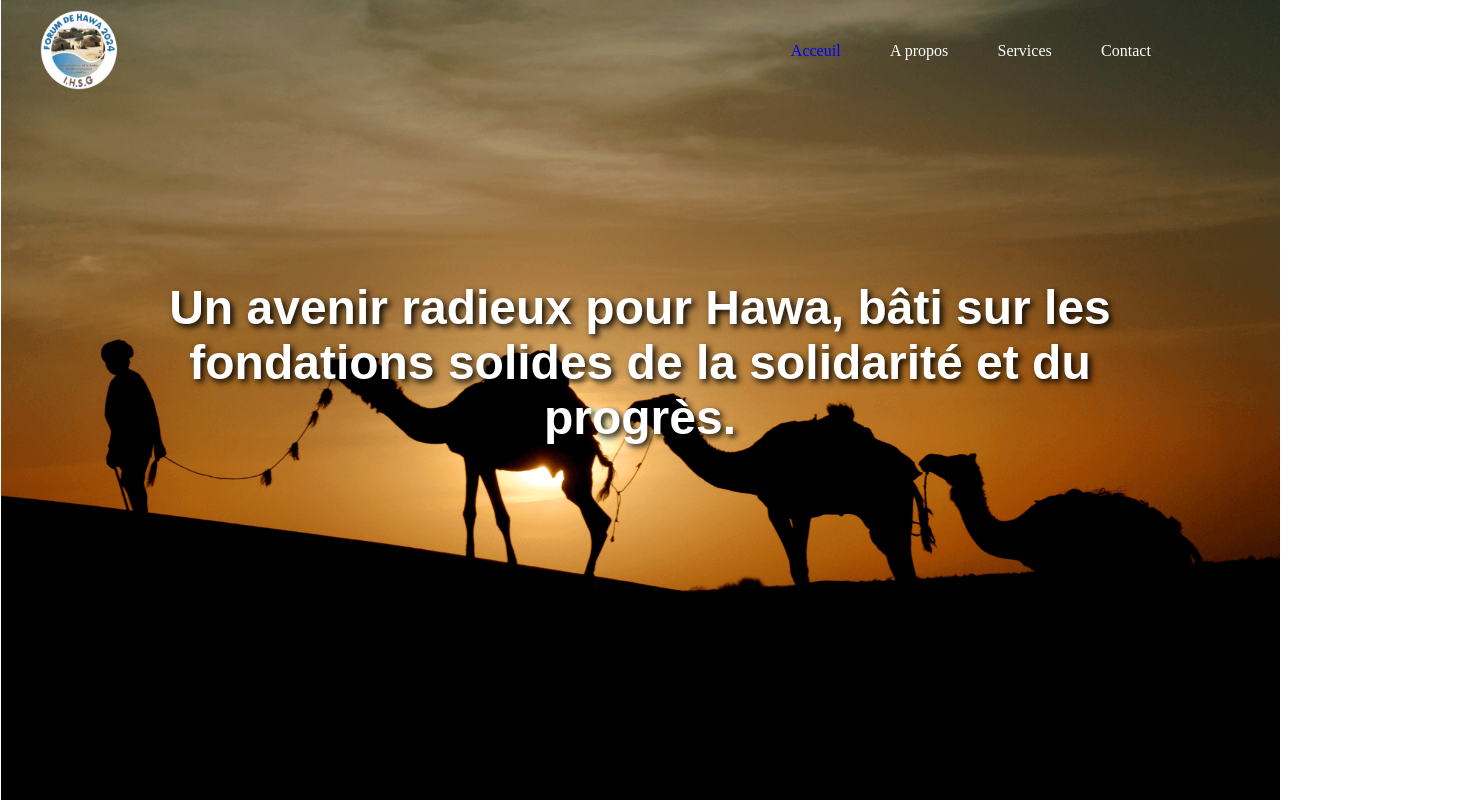
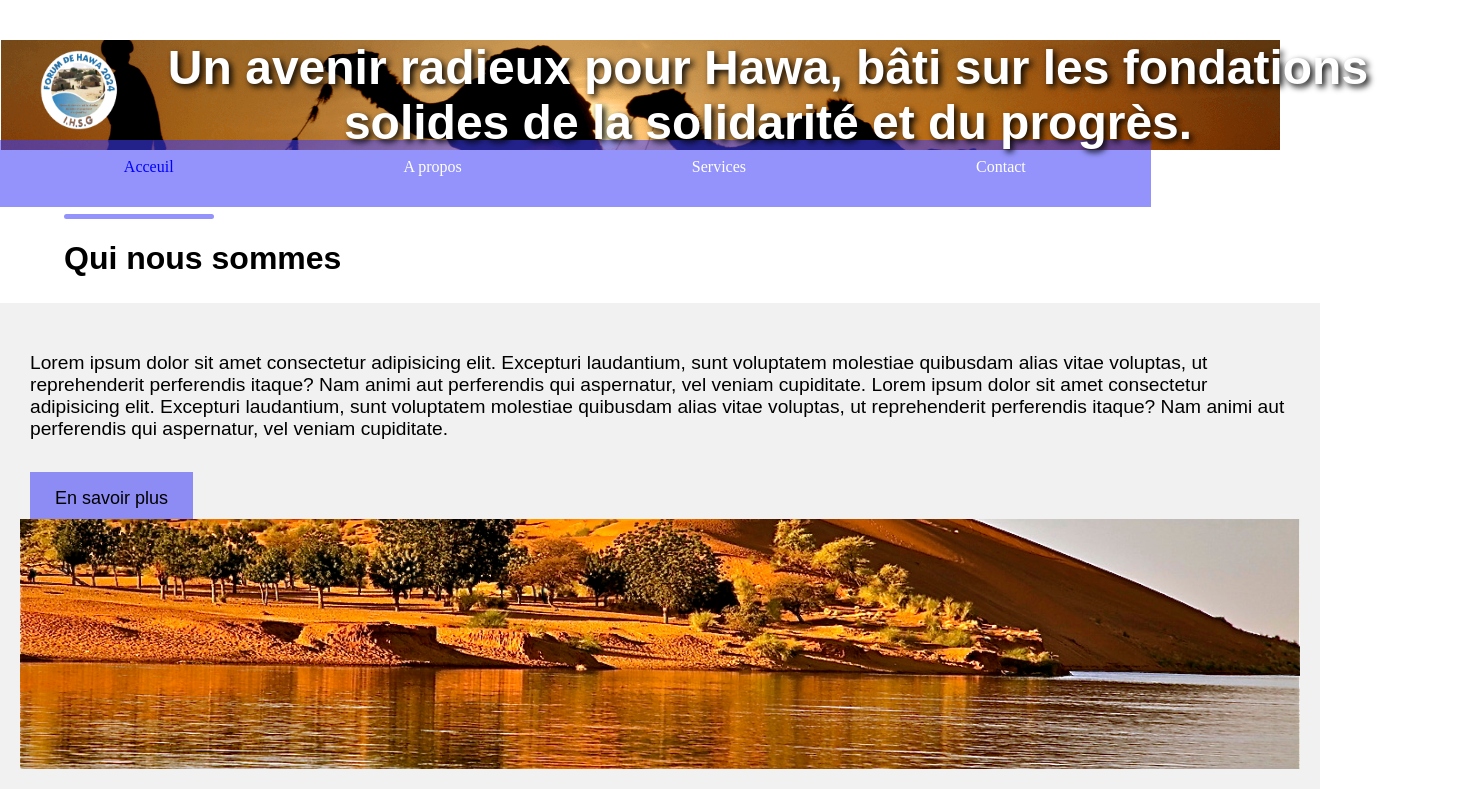
Before and after one commit to S0ul3y/ForumdeHawa, a plain HTML site: page index.html in a window 1280 px wide. Shown: the top 802 px of the page, 1472 px wide, since content can reach past the window. Drawn offline with Linux system fonts and the light colour scheme.

Commit message:
essai query

```diff
--- a/index.html
+++ b/index.html
@@ -5,7 +5,7 @@
     <meta name="viewport" content="width=device-width, initial-scale=1.0">
     <title>Forum de Hawa</title>
     <link rel="stylesheet" href="Acceuil.css">
-    <link rel="stylesheet" href="responsive.css">
+    <link rel="stylesheet" href="respon.css">
 </head>
 <body>
     <div>
--- /dev/null
+++ b/respon.css
@@ -0,0 +1,190 @@
+body {
+    width: 100%;
+    background-color: #f1f1f1;
+    font-family: Arial, sans-serif;
+    margin: 0;
+    padding: 0;
+    background-color: white;
+}
+
+nav {
+    height: 100%;
+    width: 100%;
+    background-image: url(nav_font.png);
+    background-repeat: no-repeat;
+    background-size: cover;
+    background-position: 1px;
+}
+
+.navbar {
+    position: absolute;
+    width: 90%;
+    height: auto;
+    margin-top: 10px;
+    display: flex;
+    flex-wrap: wrap;
+    justify-content: space-between;
+}
+
+.logo {
+    position: relative;
+    width: 110px;
+    height: 80px;
+    top: 0px;
+    margin-bottom: 10px;
+}
+
+.menu {
+    position: relative;
+    width: 100%;
+    height: auto;
+    padding: 10px;
+    background-color: rgba(61, 61, 248, 0.555);
+}
+
+.menu ul {
+    display: flex;
+    flex-wrap: wrap;
+    justify-content: space-around;
+    align-items: center;
+    margin-top: 8px;
+    padding: 0;
+}
+
+.menu ul li {
+    list-style: none;
+    align-items: center;
+    font-family: 'Times New Roman', Times, serif;
+    margin-bottom: 5px;
+}
+
+.menu ul li a {
+    color: white;
+    text-decoration: none;
+    padding: 5px;
+    border-radius: 5px;
+}
+
+.menu ul li a:active {
+    color: blue;
+}
+
+.titre h1 {
+    position: relative;
+    top: 0;
+    text-shadow: 3px 3px 6px rgb(0, 0, 0);
+    color: white;
+    font-size: 3rem;
+    width: 100%;
+    text-align: center;
+    padding: 0 5%;
+    margin-bottom: 20px;
+}
+
+.deco {
+    width: 150px;
+    height: 5px;
+    background-color: rgba(61, 61, 248, 0.555);
+    border-radius: 15px;
+}
+
+.Soustitre {
+    margin-top: 5%;
+    margin-left: 5%;
+    display: block;
+}
+
+.Soustitre h1 {
+    font-size: 2rem;
+}
+
+.quinoussomme {
+    position: relative;
+    width: 100%;
+    height: auto;
+    margin: 2% auto;
+    background-color: rgba(192, 190, 190, 0.219);
+    display: flex;
+    flex-wrap: wrap;
+    justify-content: center;
+    align-items: center;
+    padding: 20px;
+}
+
+.sousDiv {
+    width: 100%;
+    padding: 10px;
+}
+
+.sousDiv p {
+    margin-bottom: 30px;
+    font-size: 1.2rem;
+}
+
+.sousDiv a {
+    padding: 16px 25px;
+    background-color: rgba(61, 61, 248, 0.555);
+    text-decoration: none;
+    color: black;
+    font-size: large;
+}
+
+.sousDiv a:hover {
+    background-color: rgba(61, 61, 248, 0.877);
+}
+
+.imgzone {
+    width: 100%;
+    height: 250px;
+    overflow: hidden;
+    background-image: url(photo.1502038.jpg);
+    background-size: cover;
+    background-repeat: no-repeat;
+    background-position: center;
+}
+
+.notreequipe {
+    margin-left: 10%;
+    margin-top: 10%;
+    width: 80%;
+    text-align: center;
+}
+
+.notreequipe span {
+    font-size: 3rem;
+    font-weight: bolder;
+}
+
+.EquipeDeco {
+    width: 150px;
+    height: 5px;
+    background-color: rgba(61, 61, 248, 0.555);
+    border-radius: 15px;
+    margin: 0 auto;
+}
+
+.MbreEquipe {
+    width: 100%;
+    display: flex;
+    flex-wrap: wrap;
+    justify-content: center;
+    align-items: center;
+    margin-top: 5%;
+}
+
+.employe {
+    width: 200px;
+    height: 210px;
+    border-radius: 15px;
+    box-shadow: 2px 2px 5px rgba(58, 57, 57, 0.301);
+    display: block;
+    text-align: center;
+    align-items: center;
+    margin: 10px;
+}
+
+.employe img {
+    width: 80px;
+    height: 80px;
+    border-radius: 50%;
+}
```
